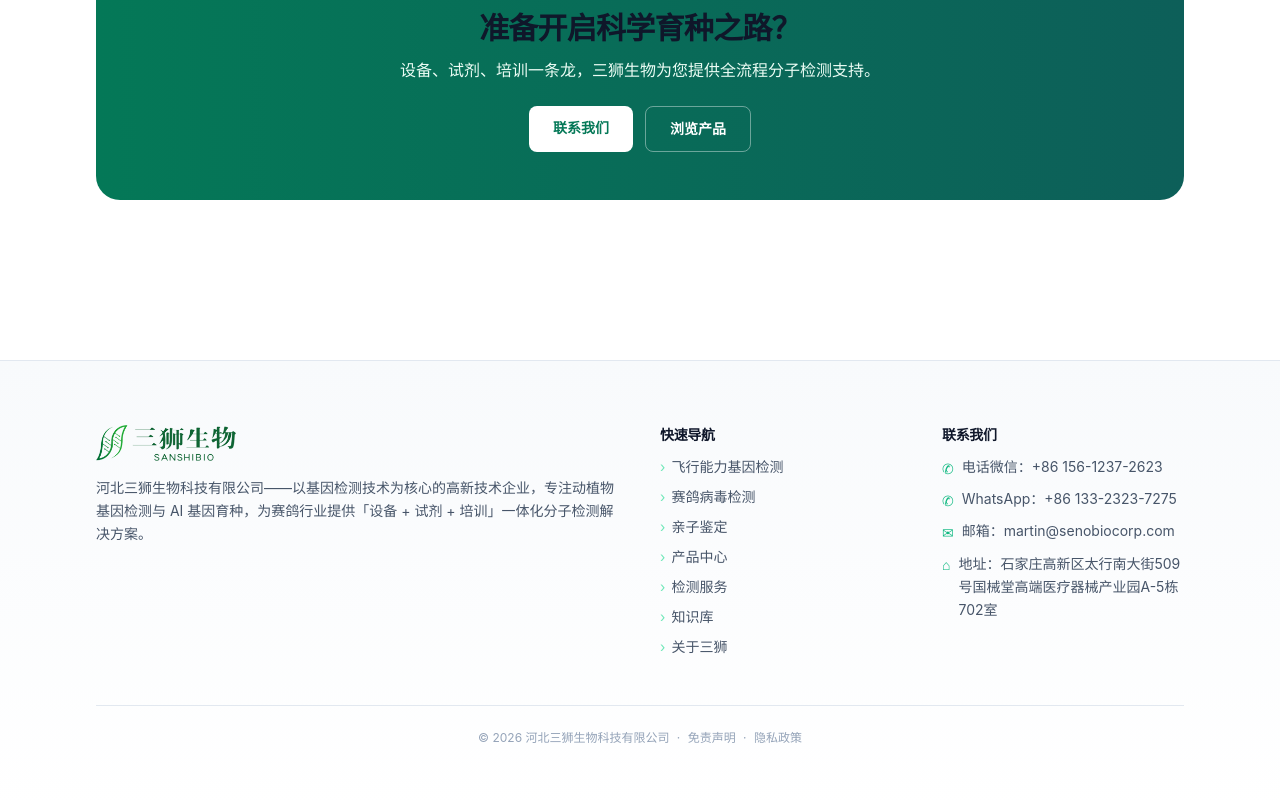
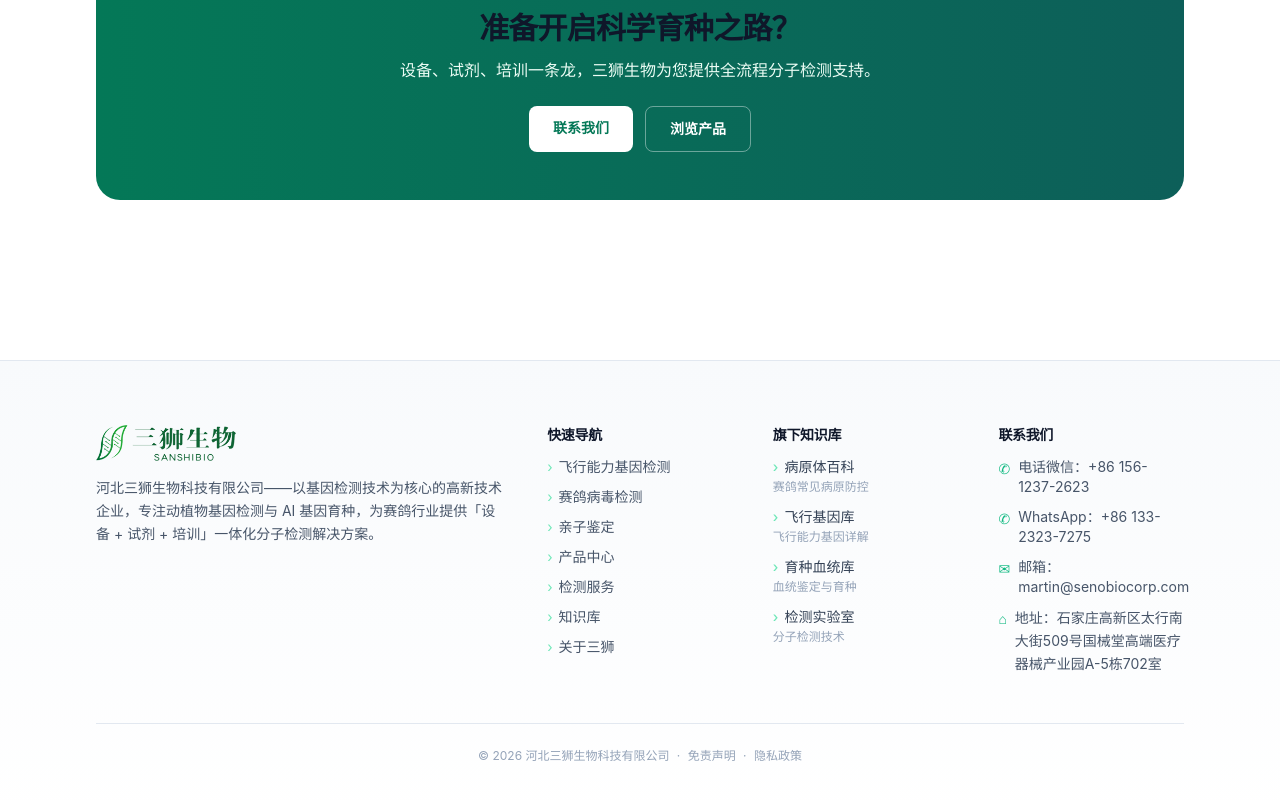
Before and after one commit to martinxionbiotech-max/sanshibio-astro, an Astro site: page / in a window 1280 px wide. Shown: the part 3065-3865 px from the top of the page. Built offline with nearby package versions, Linux system fonts and the light colour scheme; Astro itself is replaced by a stand-in of ours.

Commit message:
feat: footer lists all 4 subsites (knowledge network) with functions

```diff
--- a/src/components/Footer.astro
+++ b/src/components/Footer.astro
@@ -7,6 +7,7 @@ const t = isEn
   ? {
       about: 'Hebei Sanshi Biotechnology Co., Ltd. — a high-tech enterprise focused on gene detection technology, specializing in animal & plant genetic testing and AI-assisted breeding, providing integrated "equipment + reagents + training" molecular testing solutions for the racing pigeon industry.',
       navTitle: 'Quick Links',
+      subsitesTitle: 'Knowledge Network',
       contactTitle: 'Contact Us',
       flight: 'Flight Ability Test',
       virus: 'Virus Detection',
@@ -24,6 +25,7 @@ const t = isEn
   : {
       about: '河北三狮生物科技有限公司——以基因检测技术为核心的高新技术企业，专注动植物基因检测与 AI 基因育种，为赛鸽行业提供「设备 + 试剂 + 培训」一体化分子检测解决方案。',
       navTitle: '快速导航',
+      subsitesTitle: '旗下知识库',
       contactTitle: '联系我们',
       flight: '飞行能力基因检测',
       virus: '赛鸽病毒检测',
@@ -38,11 +40,25 @@ const t = isEn
       addr: '地址：石家庄高新区太行南大街509号国械堂高端医疗器械产业园A-5栋702室',
       copyright: '© {year} 河北三狮生物科技有限公司',
     };
+
+const subsites = isEn
+  ? [
+      { name: 'Pathogen Encyclopedia', desc: 'Pigeon pathogen prevention', url: 'https://pathogens.sanshibio.net/' },
+      { name: 'Flight Gene Library', desc: 'Flight-ability gene details', url: 'https://genes.sanshibio.net/' },
+      { name: 'Breeding & Pedigree Library', desc: 'Pedigree & breeding', url: 'https://breeding.sanshibio.net/' },
+      { name: 'Detection Laboratory', desc: 'Molecular testing technology', url: 'https://lab.sanshibio.net/' },
+    ]
+  : [
+      { name: '病原体百科', desc: '赛鸽常见病原防控', url: 'https://pathogens.sanshibio.net/' },
+      { name: '飞行基因库', desc: '飞行能力基因详解', url: 'https://genes.sanshibio.net/' },
+      { name: '育种血统库', desc: '血统鉴定与育种', url: 'https://breeding.sanshibio.net/' },
+      { name: '检测实验室', desc: '分子检测技术', url: 'https://lab.sanshibio.net/' },
+    ];
 ---
 
 <footer class="mt-20 border-t border-slate-200 bg-gradient-to-b from-slate-50 to-white">
   <div class="container-site py-12 lg:py-16">
-    <div class="grid gap-10 md:grid-cols-2 lg:grid-cols-4">
+    <div class="grid gap-10 md:grid-cols-2 lg:grid-cols-5">
       <div class="lg:col-span-2">
         <img src="/images/logo.png" alt="Sanshi Bio" class="mb-4 h-9 w-auto" />
         <p class="max-w-xl text-sm leading-relaxed text-slate-600">{t.about}</p>
@@ -60,9 +76,22 @@ const t = isEn
         </ul>
       </div>
       <div>
+        <h4 class="mb-3 text-sm font-semibold text-slate-900">{t.subsitesTitle}</h4>
+        <ul class="space-y-3 text-sm text-slate-600">
+          {subsites.map((s) => (
+            <li>
+              <a href={s.url} target="_blank" rel="noopener" class="group block transition hover:text-brand-700">
+                <span class="inline-flex items-center gap-1.5 font-medium text-slate-700 group-hover:text-brand-700"><span class="text-brand-300">›</span>{s.name}</span>
+                <span class="mt-0.5 block text-xs text-slate-400">{s.desc}</span>
+              </a>
+            </li>
+          ))}
+        </ul>
+      </div>
+      <div>
         <h4 class="mb-3 text-sm font-semibold text-slate-900">{t.contactTitle}</h4>
         <ul class="space-y-2.5 text-sm text-slate-600">
-          <li class="flex items-start gap-2"><span class="mt-0.5 text-brand-500">✆</span><a href="tel:+8615612372623" class="transition hover:text-brand-700">{t.tel}</a></li>
+          <li class="flex items-start gap-2"><span class="mt-0.5 text-brand-500">✆</span><a href="tel:+861****2623" class="transition hover:text-brand-700">{t.tel}</a></li>
           <li class="flex items-start gap-2"><span class="mt-0.5 text-brand-500">✆</span><a href="https://wa.me/8613323237275" target="_blank" rel="noopener" class="transition hover:text-brand-700">{t.whatsapp}</a></li>
           <li class="flex items-start gap-2"><span class="mt-0.5 text-brand-500">✉</span><a href="mailto:martin@senobiocorp.com" class="transition hover:text-brand-700">{t.email}</a></li>
           <li class="flex items-start gap-2"><span class="mt-0.5 text-brand-500">⌂</span><span class="leading-relaxed">{t.addr}</span></li>
```
